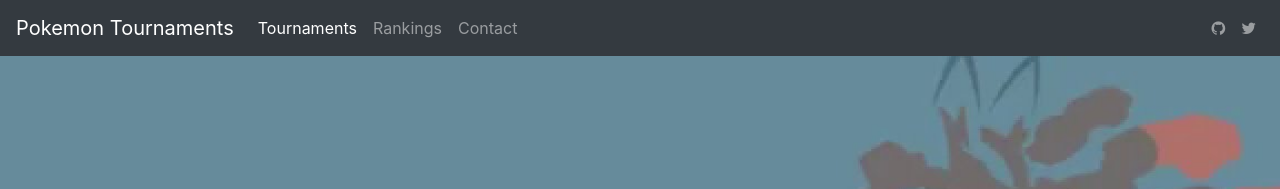
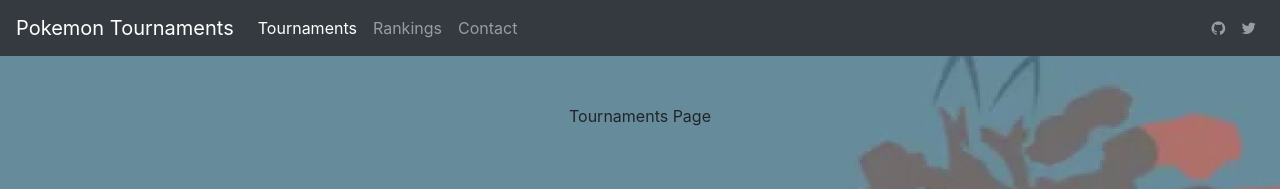
Before and after one commit to KayTV/pokemon-tournaments, an Angular app: page / in a window 1280 px wide. Shown: the top 189 px of the page. Built offline with nearby package versions, Linux system fonts and the light colour scheme.

Commit message:
added in some routing

```diff
--- a/src/app/app-routing.module.ts
+++ b/src/app/app-routing.module.ts
@@ -1,7 +1,14 @@
 import { NgModule } from '@angular/core';
 import { Routes, RouterModule } from '@angular/router';
 
-const routes: Routes = [];
+import { TournamentsComponent } from './tournaments/tournaments.component';
+
+const routes: Routes = [
+  {
+    path: '',
+    component: TournamentsComponent
+  }
+];
 
 @NgModule({
   imports: [RouterModule.forRoot(routes)],
--- a/src/app/app.module.ts
+++ b/src/app/app.module.ts
@@ -3,10 +3,12 @@ import { NgModule } from '@angular/core';
 
 import { AppRoutingModule } from './app-routing.module';
 import { AppComponent } from './app.component';
+import { TournamentsComponent } from './tournaments/tournaments.component';
 
 @NgModule({
   declarations: [
-    AppComponent
+    AppComponent,
+    TournamentsComponent
   ],
   imports: [
     BrowserModule,
--- a/src/app/tournaments/tournaments.component.ts
+++ b/src/app/tournaments/tournaments.component.ts
@@ -4,6 +4,6 @@ import { Component } from '@angular/core';
   selector: 'tournaments',
   templateUrl: './tournaments.html'
 })
-export class HomeComponent {
+export class TournamentsComponent {
   title = 'Tournaments';
 }
--- a/src/app/tournaments/tournaments.html
+++ b/src/app/tournaments/tournaments.html
@@ -1,3 +1,3 @@
-<div>
+<div class="padding-top: 20px">
   Tournaments Page
 </div>
```
